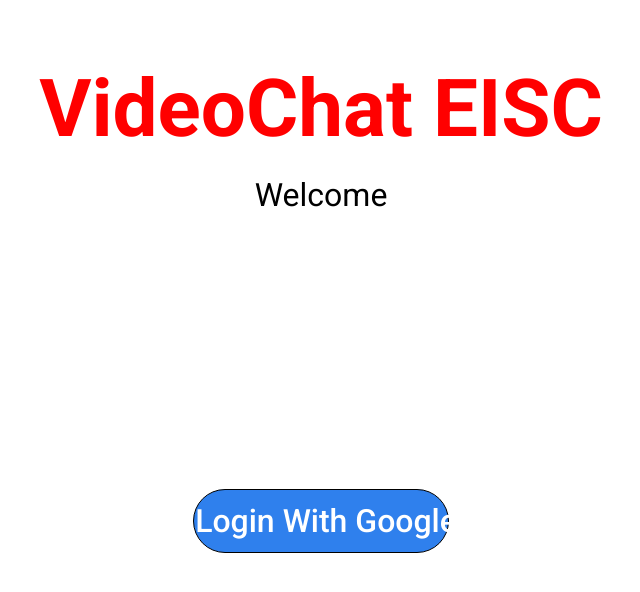
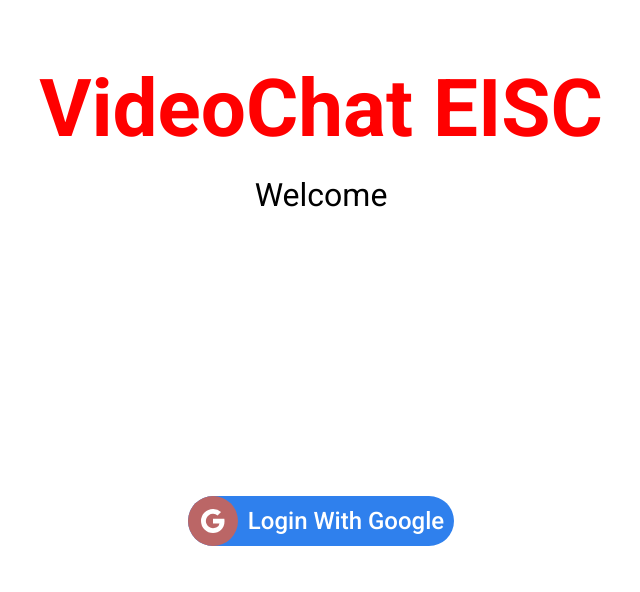
Before and after one commit to Carlosmtp/Videoconferencia, a React (Create React App) app: page / in a window 1280 px wide. Shown: the top 592 px of the page, without its empty margins (319-959 px from the left). Built offline with nearby package versions, Linux system fonts and the light colour scheme; no server answers.

Commit message:
Update login button styling

```diff
--- a/src/pages/home/Home.tsx
+++ b/src/pages/home/Home.tsx
@@ -19,10 +19,12 @@ export default function Home() {
                 <span className="sub-title">Welcome</span>
             </div>
             <div className="container center-item vertical">
-                <button onClick={onHandleLogin} className="login-button">
-                    <BsGoogle className="icon" />
-                    Login With Google
-                    </button>
+                <div onClick={onHandleLogin} id="login-button">
+                    <div id="google-icon-container">
+                        <BsGoogle id="google-icon" />
+                    </div>
+                    <p>Login With Google</p>
+                    </div>
             </div>
         </div>
     );
--- a/src/pages/home/stylesHome.css
+++ b/src/pages/home/stylesHome.css
@@ -1,33 +1,44 @@
 @import url('https://fonts.googleapis.com/css2?family=Roboto:ital,wght@0,100;0,300;0,400;0,500;0,700;0,900;1,100;1,300;1,400;1,500;1,700;1,900&display=swap');
 
-.login-button {
+#login-button {
     font-family: 'Roboto', sans-serif;
-    font-size: 1rem;
+    font-size: 1.5rem;
     font-weight: 500;
-    height: 50px;
-    width: auto; /* Cambiado a "auto" para que el ancho se ajuste al contenido */
     color: #fff;
     background-color: #2f80ed;
     border: none;
-    border-radius: 5px;
-    padding: 10px 20px;
+    border-radius: 50px;
     cursor: pointer;
     transition: background-color 0.3s;
     display: flex;
     align-items: center;
     justify-content: center;
-    white-space: nowrap; /* Evita que el texto se divida en múltiples líneas */
 }
 
-.login-button .icon {
-    width: 20px;
-    height: 20px;
-    margin-right: 10px;
+#login-button p {
+    margin: 10px;
+}
+
+#google-icon-container {
+    height: 50px;
+    width: 50px;
+    border-radius: 50px;
+    display: flex;
+    align-items: center;
+    justify-content: center;
+    background: #bb6666;
+}
+
+#google-icon {
+    height: 24px; /* Ajusta el tamaño según sea necesario */
+    width: 24px;
 }
 
 
-.login-button:hover {
+
+#login-button:hover {
     background-color: #5396ee;
+    box-shadow: 0px 4px 4px rgba(0, 0, 0, 0.25);
 }
 
 .main-title{
```
